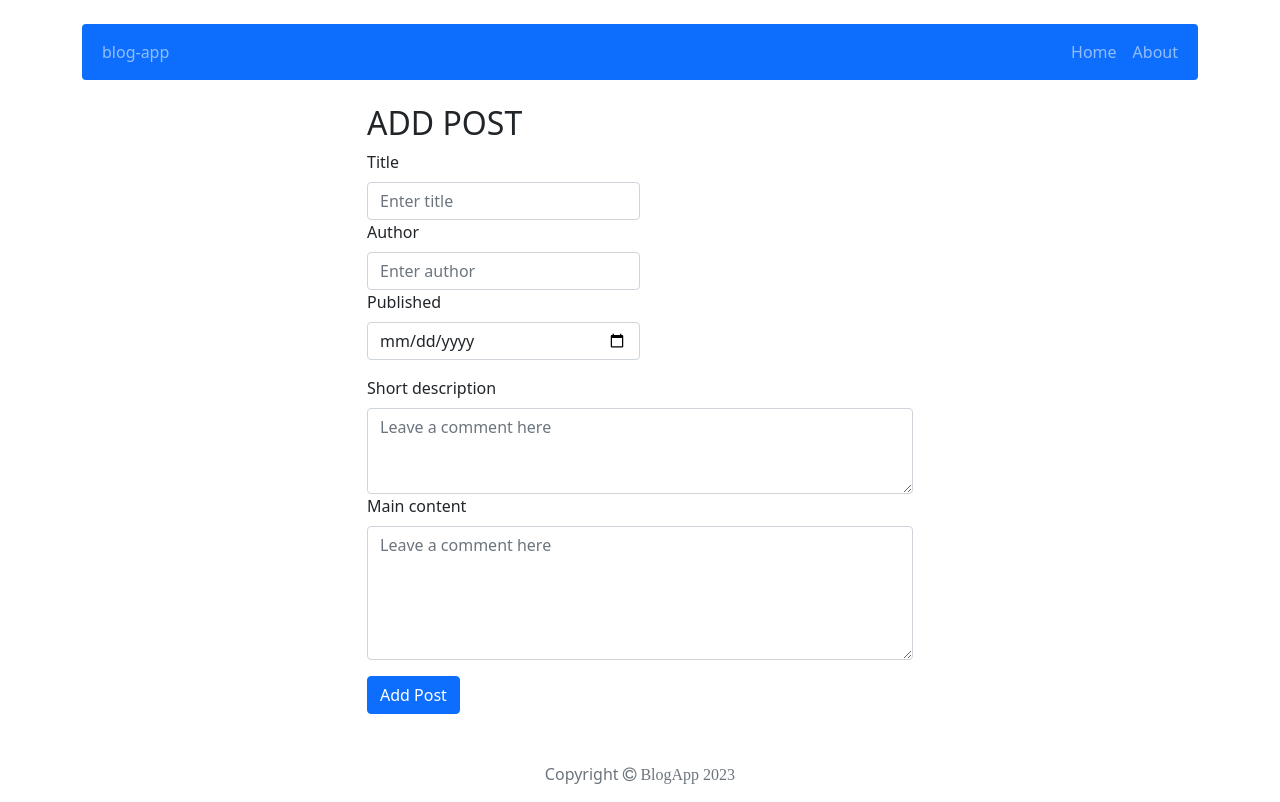
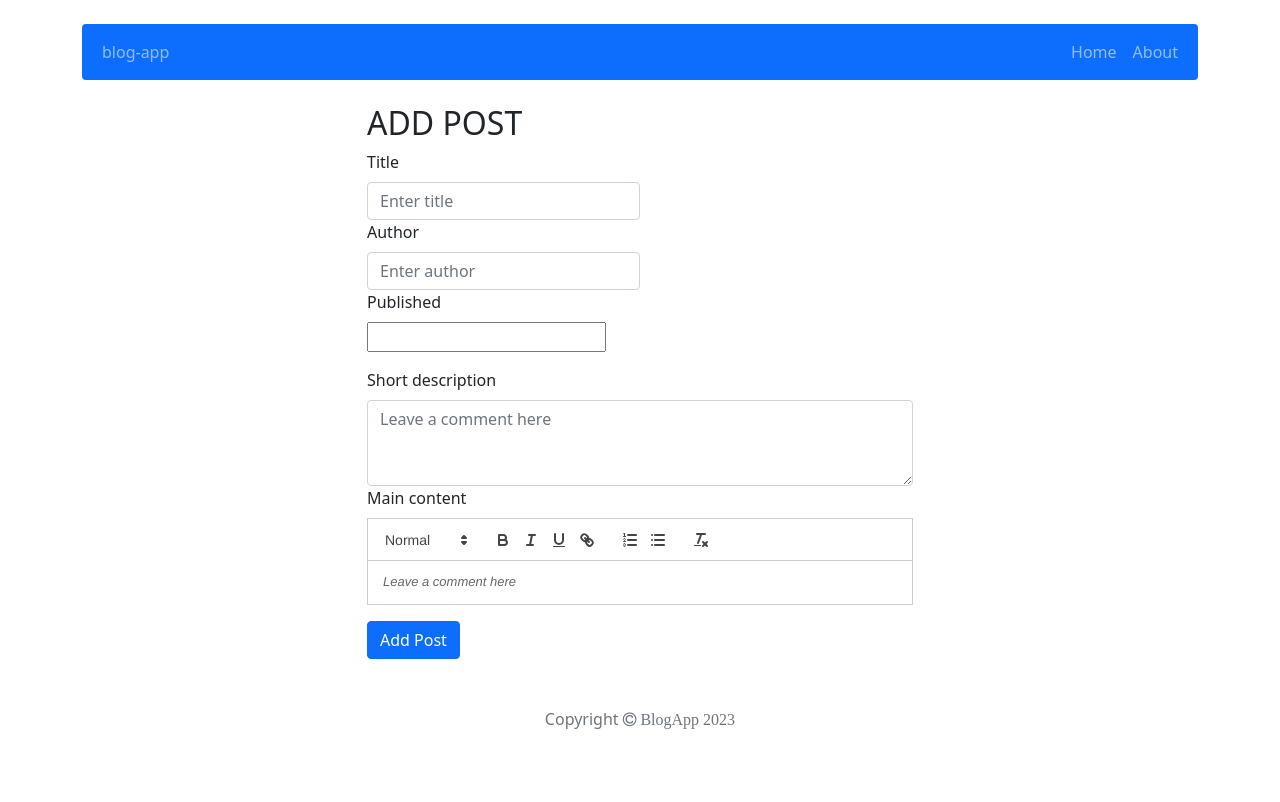
Before and after one commit to MaciejMl/blog-app, a React (Create React App) app: page /post/add in a window 1280 px wide. Built offline with nearby package versions, Linux system fonts and the light colour scheme.

Commit message:
Add DatePicker to PostForm & render in Post&PostBrief

```diff
--- a/package.json
+++ b/package.json
@@ -3,6 +3,7 @@
   "version": "0.1.0",
   "private": true,
   "dependencies": {
+    "@react-aria/ssr": "^3.6.0",
     "@testing-library/jest-dom": "^5.16.5",
     "@testing-library/react": "^13.4.0",
     "@testing-library/user-event": "^13.5.0",
@@ -11,7 +12,9 @@
     "http-server": "^14.1.1",
     "react": "^18.2.0",
     "react-bootstrap": "2.0",
+    "react-datepicker": "^4.11.0",
     "react-dom": "^18.2.0",
+    "react-quill": "^2.0.0",
     "react-redux": "7.2.6",
     "react-router-dom": "6.0.1",
     "react-scripts": "5.0.1",
--- a/src/components/features/PostBrief/PostBrief.js
+++ b/src/components/features/PostBrief/PostBrief.js
@@ -1,6 +1,7 @@
 import { Link } from 'react-router-dom';
 import { getPostId } from '../../../redux/postsRedux';
 import { useSelector } from 'react-redux';
+import { format } from 'date-fns';
 
 const PostBrief = (props) => {
   const posts = useSelector((state) => getPostId(state, props.id));
@@ -14,7 +15,7 @@ const PostBrief = (props) => {
       </p>
       <p>
         <span className='fw-bold'>Published: </span>
-        {props.publishedDate}
+        {format(props.publishedDate, 'dd/MM/yyyy')}
       </p>
       <p>{props.shortDescription}</p>
 
--- a/src/components/features/PostForm/PostForm.js
+++ b/src/components/features/PostForm/PostForm.js
@@ -1,6 +1,12 @@
 import Form from 'react-bootstrap/Form';
 import Button from 'react-bootstrap/Button';
 import { useState } from 'react';
+import ReactQuill from 'react-quill';
+import 'react-quill/dist/quill.snow.css';
+import DatePicker from 'react-datepicker';
+import 'react-datepicker/dist/react-datepicker.css';
+import { registerLocale } from 'react-datepicker';
+// import pl from 'date-fns/locale/pl';
 
 const PostForm = ({ action, actionText, ...props }) => {
   const [title, setTitle] = useState(props.title || '');
@@ -10,6 +16,8 @@ const PostForm = ({ action, actionText, ...props }) => {
     props.shortDescription || ''
   );
   const [content, setMainContent] = useState(props.content || '');
+
+  // registerLocale('pl', pl);
 
   const handleSubmit = (e) => {
     e.preventDefault();
@@ -36,7 +44,13 @@ const PostForm = ({ action, actionText, ...props }) => {
         />
 
         <Form.Label>Published</Form.Label>
-        <Form.Control
+        <DatePicker
+          dateFormat='dd/MM/yyyy'
+          selected={publishedDate}
+          onChange={(date) => setPublishedDate(date)}
+          // locale='pl'
+        />
+        {/* <Form.Control
           type='date'
           value={publishedDate}
           onChange={(e) => setPublishedDate(e.target.value)}
@@ -50,7 +64,7 @@ const PostForm = ({ action, actionText, ...props }) => {
             const formattedDate = date.toLocaleDateString('en-GB', options);
             setPublishedDate(formattedDate.replace(/\//g, '-'));
           }}
-        />
+        /> */}
       </Form.Group>
       <Form.Group className='mb-3' controlId='exampleForm.ControlTextarea1'>
         <Form.Label>Short description</Form.Label>
@@ -63,12 +77,11 @@ const PostForm = ({ action, actionText, ...props }) => {
         />
 
         <Form.Label>Main content</Form.Label>
-        <Form.Control
-          as='textarea'
+        <ReactQuill
+          theme='snow'
           value={content}
-          rows={5}
           placeholder='Leave a comment here'
-          onChange={(e) => setMainContent(e.target.value)}
+          onChange={setMainContent}
         />
       </Form.Group>
       <Button variant='primary' type='submit'>
--- a/src/components/pages/Post/Post.js
+++ b/src/components/pages/Post/Post.js
@@ -4,6 +4,7 @@ import { useSelector } from 'react-redux';
 import { Container, Stack, Row } from 'react-bootstrap';
 import DeleteModal from '../../features/DeleteModal/DeleteModal';
 import { useState } from 'react';
+import { format } from 'date-fns';
 
 const Post = () => {
   const { id } = useParams();
@@ -37,9 +38,9 @@ const Post = () => {
           </p>
           <p>
             <span className='fw-bold'>Published: </span>
-            {posts.publishedDate}
+            {format(posts.publishedDate, 'dd/MM/yyyy')}
           </p>
-          <p>{posts.content}</p>
+          <p dangerouslySetInnerHTML={{ __html: posts.content }} />
         </article>
         <DeleteModal
           show={showDeleteModal}
--- a/src/index.js
+++ b/src/index.js
@@ -6,14 +6,17 @@ import store from './redux/store';
 import { BrowserRouter } from 'react-router-dom';
 import 'bootstrap/dist/css/bootstrap.min.css';
 import 'font-awesome/css/font-awesome.min.css';
+import { SSRProvider } from '@react-aria/ssr';
 
 const root = ReactDOM.createRoot(document.getElementById('root'));
 root.render(
   <React.StrictMode>
     <BrowserRouter>
-      <Provider store={store}>
-        <App />
-      </Provider>
+      <SSRProvider>
+        <Provider store={store}>
+          <App />
+        </Provider>
+      </SSRProvider>
     </BrowserRouter>
   </React.StrictMode>
 );
--- a/src/redux/initialState.js
+++ b/src/redux/initialState.js
@@ -5,7 +5,7 @@ const initialState = {
       title: 'Article title',
       shortDescription: 'Short description of the article...',
       content: 'Main content of the article',
-      publishedDate: '02-02-2022',
+      publishedDate: new Date('02-02-2022'),
       author: 'John Doe',
     },
     {
@@ -13,7 +13,7 @@ const initialState = {
       title: 'Article title II',
       shortDescription: 'Short description of the article II...',
       content: 'Main content of the article II',
-      publishedDate: '12-12-2022',
+      publishedDate: new Date('12-12-2022'),
       author: 'Mark Twain',
     },
     {
@@ -21,7 +21,7 @@ const initialState = {
       title: 'Article title III',
       shortDescription: 'Short description of the article III...',
       content: 'Main content of the article III',
-      publishedDate: '16-07-2001',
+      publishedDate: new Date('07-16-2001'),
       author: 'Elly McLane',
     },
     {
@@ -29,7 +29,7 @@ const initialState = {
       title: 'Article title IV',
       shortDescription: 'Short description of the article IV...',
       content: 'Main content of the article IV',
-      publishedDate: '20-09-2010',
+      publishedDate: new Date('09-20-2010'),
       author: 'John Wick',
     },
   ],
```
Also changed, not shown: 2 other files (tests, documents, lock files or other folders).
